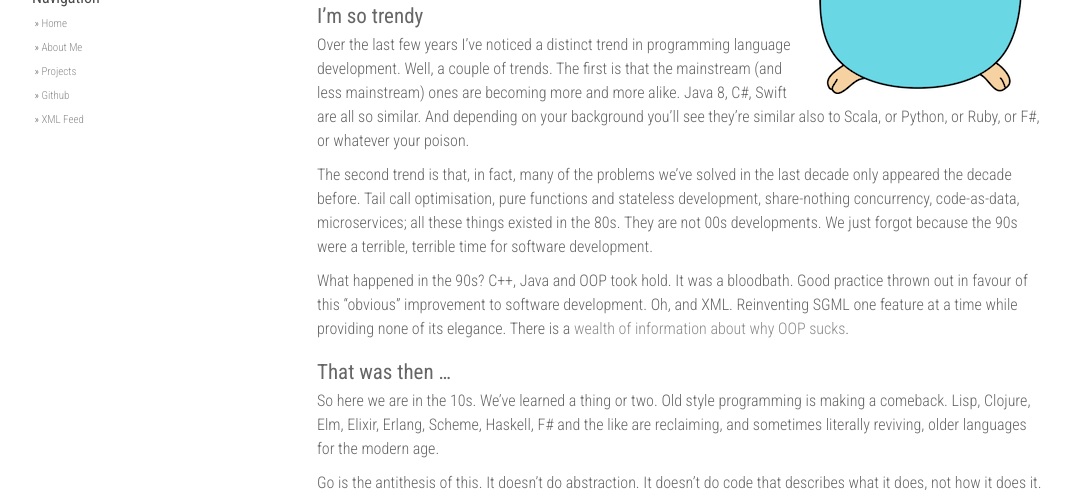
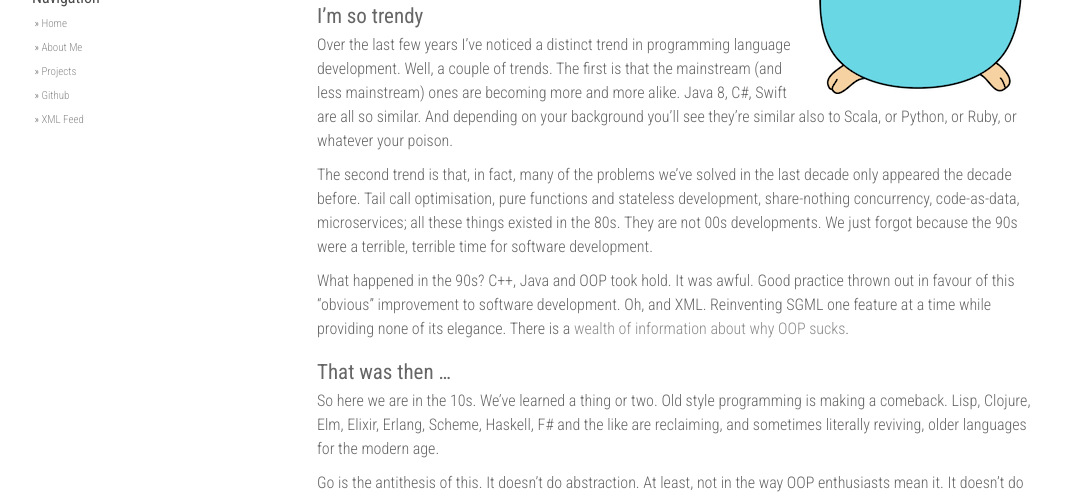
Before and after one commit to doozr/doozr.github.io, a Jekyll site: the page built from _posts/2016-07-05-get-up-and-go.md, in a window 1280 px wide and 900 px high. Shown: the part 403-897 px from the top of the window, without its empty margins (53-1124 px from the left). Built offline with Jekyll 4.4.1, drawn with Linux system fonts in a browser that asks for light colours; nearby versions of some CDN libraries; comment, search, counter and statistics services are not loaded; some of the changed text lies outside the part shown.

Commit message:
More fixing

```diff
--- a/_posts/2016-07-05-get-up-and-go.md
+++ b/_posts/2016-07-05-get-up-and-go.md
@@ -28,7 +28,7 @@ Over the last few years I've noticed a distinct trend in programming language
 development. Well, a couple of trends. The first is that the mainstream (and
 less mainstream) ones are becoming more and more alike. Java 8, C#, Swift are
 all so similar. And depending on your background you'll see they're similar
-also to Scala, or Python, or Ruby, or F#, or whatever your poison.
+also to Scala, or Python, or Ruby, or whatever your poison.
 
 The second trend is that, in fact, many of the problems we've solved in the
 last decade only appeared the decade before. Tail call optimisation,
@@ -37,7 +37,7 @@ code-as-data, microservices; all these things existed in the 80s. They are
 not 00s developments. We just forgot because the 90s were a terrible, terrible
 time for software development.
 
-What happened in the 90s? C++, Java and OOP took hold. It was a bloodbath.
+What happened in the 90s? C++, Java and OOP took hold. It was awful.
 Good practice thrown out in favour of this "obvious" improvement to software
 development. Oh, and XML. Reinventing SGML one feature at a time while
 providing none of its elegance. There is a
@@ -56,12 +56,13 @@ is making a comeback. Lisp, Clojure, Elm, Elixir, Erlang, Scheme, Haskell, F#
 and the like are reclaiming, and sometimes literally reviving, older languages
 for the modern age.
 
-Go is the antithesis of this. It doesn't do abstraction. It doesn't do code
-that describes what it does, not how it does it. It actively avoids
-immutability or statelessness. It looks like C with less of the memory
-management, and only a small fraction of the keywords. Sure, it avoids the
-pitfalls of OOP, but at what cost? It's surely a toy language built for
-people who would rather write *more* code, not less, to get things done?
+Go is the antithesis of this. It doesn't do abstraction. At least, not in
+the way OOP enthusiasts mean it. It doesn't do code that describes what, only
+how. It actively avoids immutability or statelessness. It looks like C with
+less of the memory management, and only a small fraction of the keywords.
+Sure, it avoids the pitfalls of OOP, but at what cost? It's surely a toy
+language built for people who would rather write *more* code, not less, to
+get things done?
 
 # How to get started
 
@@ -178,7 +181,7 @@ two values, one of which is the index. If you don't want the index,
 you have to assign it to `_`. It feels messy. Also I constantly forget
 and end up iterating over indices of arrays rather than values.
 
-So it does support some sort of list processing! All the talk I heard
+So it does support some sort of list processing. All the talk I heard
 made me think I'd need to have loads of index variables littering my
 code for every loop I build.
 
@@ -535,7 +540,7 @@ Consider this:
     type MyCounter int
 
     func Increment(c MyCounter, n int) MyCounter {
-        return c++
+        return c += n
     }
 
     c := MyCounter(2)
@@ -550,7 +555,7 @@ do the increment?
     type MyCounter int
 
     func (c MyCounter) Increment(n int) MyCounter {
-        return c++
+        return c += n
     }
 
     c := MyCounter(2)
@@ -576,7 +579,7 @@ by reference and update in place. An in-place updating int.
 
     c := MyCounter(2)
     c.Increment(3)
-    c == 5
+    *c == 5
     {% endhighlight %}
 
 Of course, my feelings on mutable state are well known, but it's possible.
@@ -606,7 +609,8 @@ lot of convention around the build tooling.
 
 It's not the worst layout, but the weird `$GOPATH` thing where all of
 your Go projects and all of their dependencies exist in one gigantic
-directory structure seems weird. That said, it makes managing it easier.
+directory structure seems weird. And having your public facing source control
+in the project name is just bizarre. That said, it makes managing it easier.
 
 I just think they missed a trick by not calling it `$GOHOME`.
 
```
Also changed, not shown: other parts of _posts/2016-07-05-get-up-and-go.md (+8 -5 lines).
